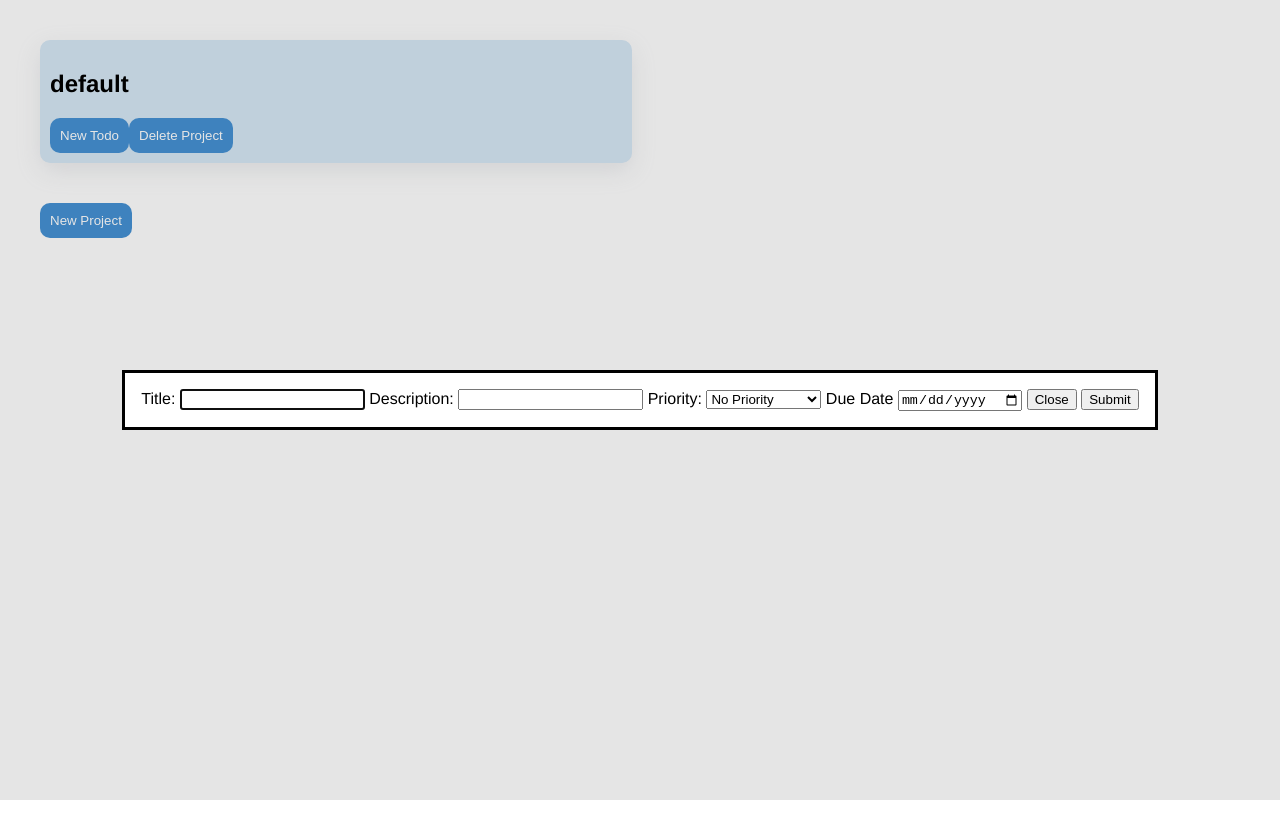
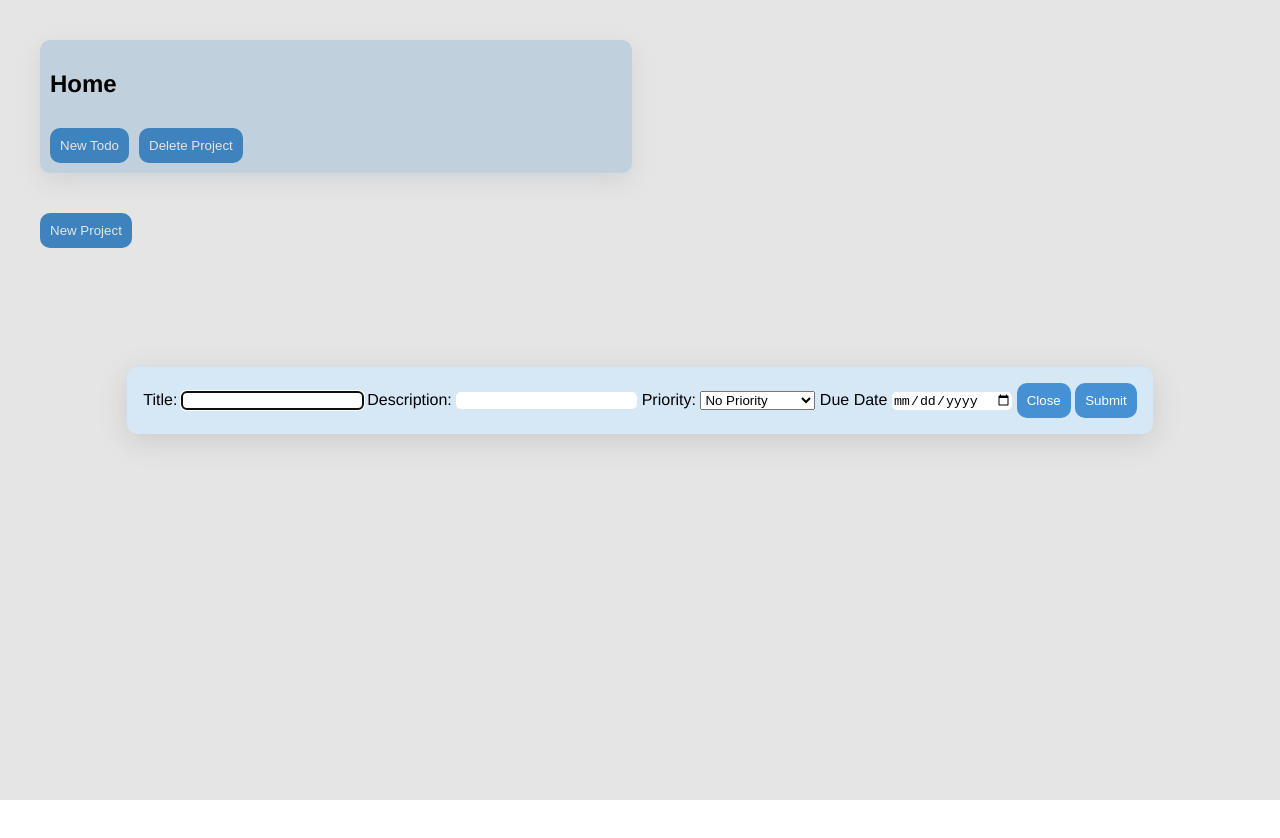
Before and after one commit to TheSeagullDev/odin-todo, a website built with webpack: page src/template.html in a window 1280 px wide. Both pictures are taken after a click on the button "New Todo". Built offline with nearby package versions, Linux system fonts and the light colour scheme.

Commit message:
Finish the project (for now)

```diff
--- a/src/projects.js
+++ b/src/projects.js
@@ -39,6 +39,6 @@ function deleteProject(project) {
     }
 }
 
-createProject("default");
+createProject("Home");
 
 export {projects, createProject, deleteProject};
--- a/src/styles.css
+++ b/src/styles.css
@@ -40,15 +40,15 @@ body {
     grid-row: 1 / 3;
 }
 
-.todo[data-priority="low"] {
+.todo[data-priority="low"], option[value="low"] {
     background-color: #7bf1a7;
 }
 
-.todo[data-priority="med"] {
+.todo[data-priority="med"], option[value="med"] {
     background-color: #fef186;
 }
 
-.todo[data-priority="high"] {
+.todo[data-priority="high"], option[value="high"] {
     background-color: #ffa2a3;
 }
 
@@ -69,7 +69,7 @@ body {
     margin-top: auto;
 }
 
-button {
+button, input[type="button"], input[type="submit"] {
     background-color: #4591d3;
     border: none;
     color: #ffffff;
@@ -77,6 +77,24 @@ button {
     padding: 10px;
 }
 
-button:hover {
+button:hover, input[type="button"]:hover, input[type="submit"]:hover {
     background-color: #6ba3d4;
 }
+
+dialog {
+    background-color: #d6e7f5;
+    border: none;
+    box-shadow: rgba(100, 100, 111, 0.2) 0px 7px 29px 0px;
+    border-radius: 10px;
+}
+
+input {
+    border: none;
+    border-radius: 5px;
+}
+
+.button-container {
+    display: flex;
+    gap: 10px;
+    margin-top: 10px;
+}
```
